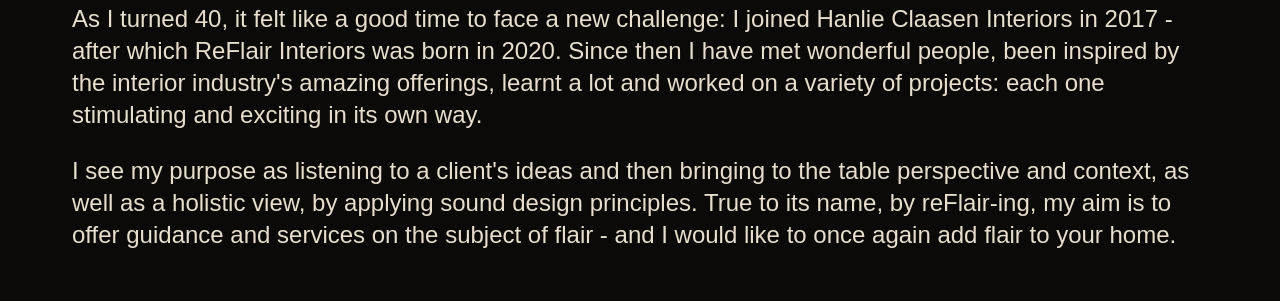
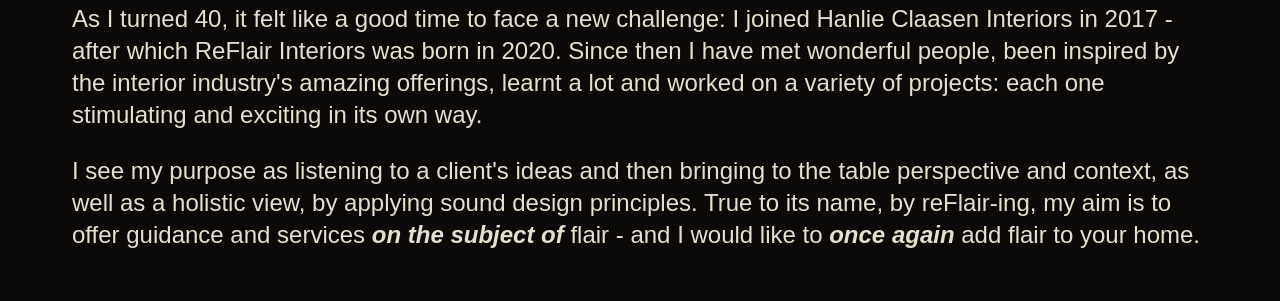
Before and after one commit to criscass/reflair-website, an Astro site: page /about in a window 1280 px wide. Shown: the part 1498-1799 px from the top of the page. Built offline with nearby package versions, Linux system fonts and the light colour scheme; Astro itself is replaced by a stand-in of ours; a web font is replaced by a local one.

Commit message:
Adjusted text with span bold italic in about session

```diff
--- a/src/components/about/Mission.astro
+++ b/src/components/about/Mission.astro
@@ -30,8 +30,10 @@
    <p class="text-xl text-primary-950/70 dark:text-white sm:text-2xl">
     I see my purpose as listening to a client's ideas and then bringing to the table perspective and
     context, as well as a holistic view, by applying sound design principles. True to its name, by
-    reFlair-ing, my aim is to offer guidance and services on the subject of flair - and I would like
-    to once again add flair to your home.
+    reFlair-ing, my aim is to offer guidance and services <span class="font-bold italic">
+     on the subject of</span
+    > flair - and I would like to <span class="font-bold italic"> once again</span> add flair to
+    your home.
    </p>
   </div>
  </div>
```
